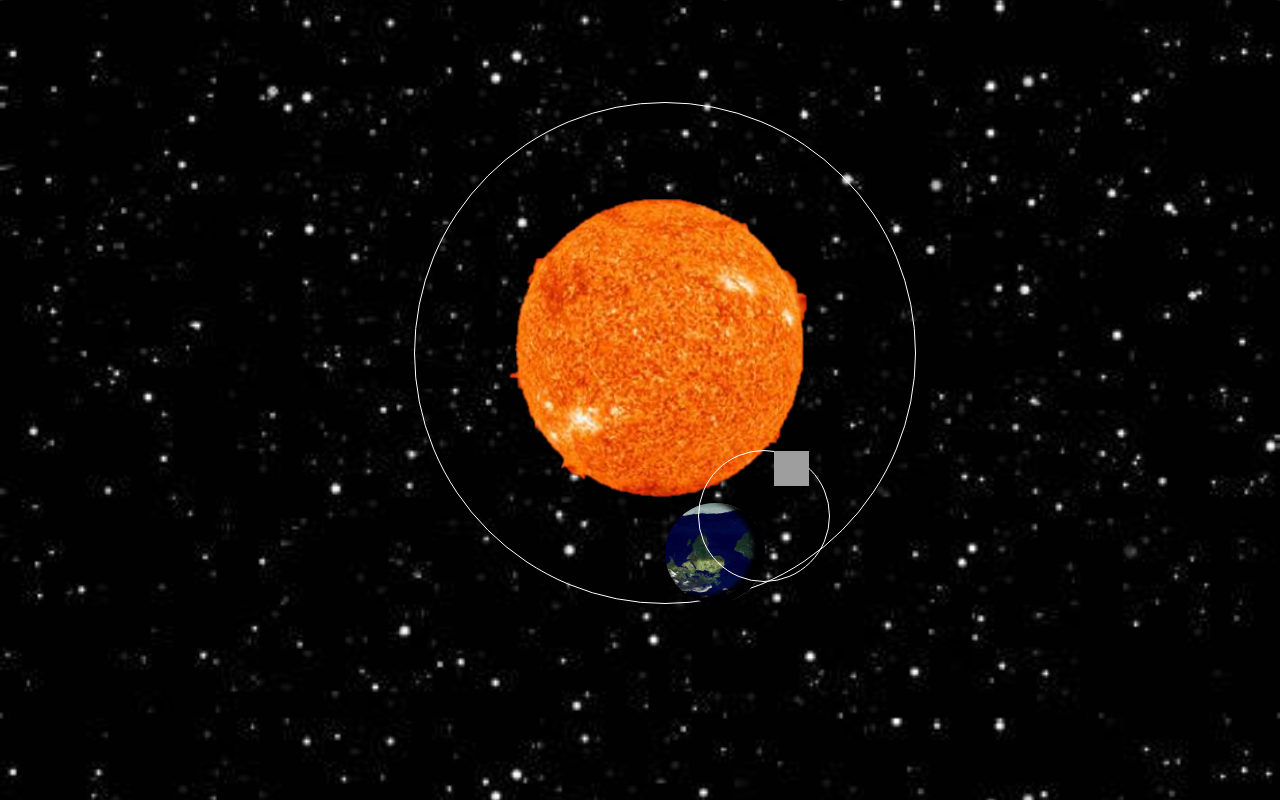
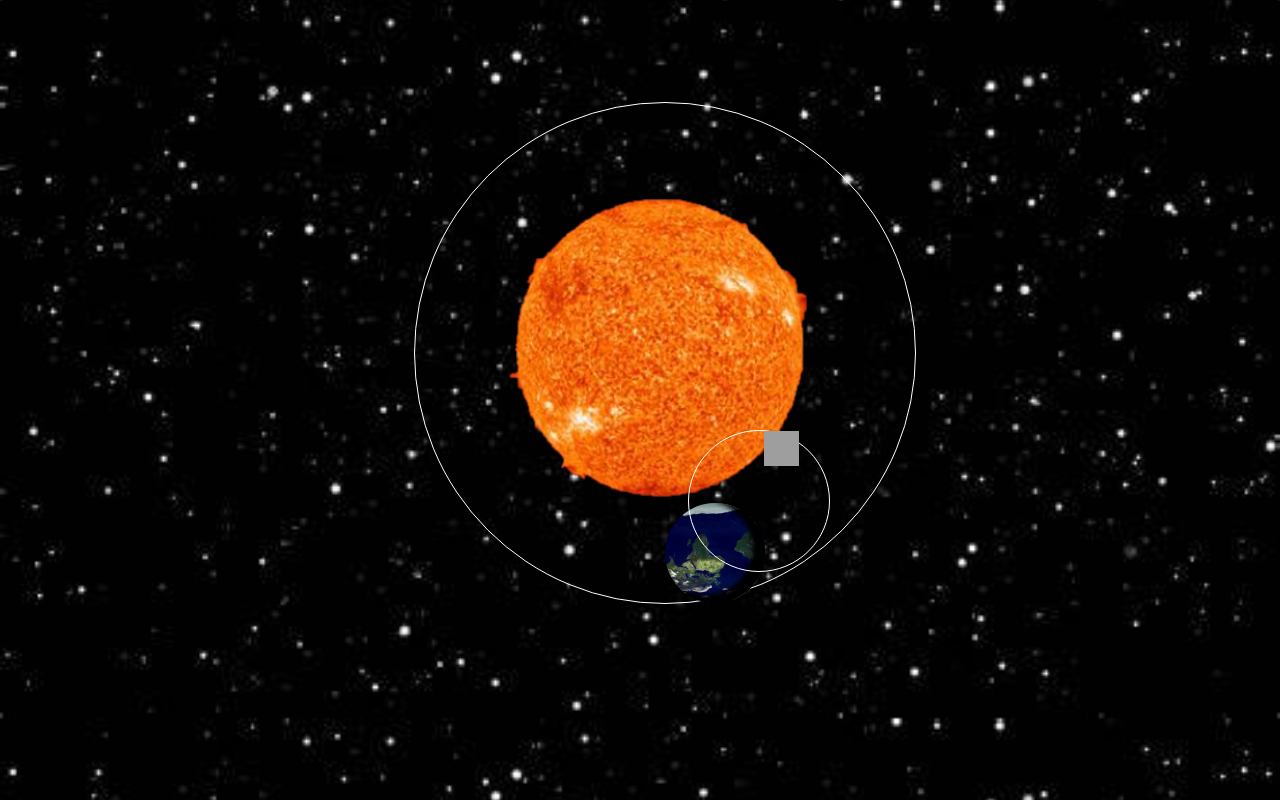
Before and after one commit to StatiXjanus/StatiXjanus.github.io, a plain HTML site: page main/space/Earth-sun/index.html in a window 1280 px wide. Drawn offline with Linux system fonts and the light colour scheme; grey boxes are pictures that could not be loaded; files whose address does not match are found by name.

Commit message:
Update styles.css

```diff
--- a/main/space/Earth-sun/styles.css
+++ b/main/space/Earth-sun/styles.css
@@ -39,10 +39,10 @@ body {
 
 .moon-orbit {
     position: relative;
-    height: 130px;
-    width: 130px;
+    height: 140px;
+    width: 140px;
     margin-left: 85px;
-    margin-top: -79px;
+    margin-top: -69px;
     animation: orbit 10s linear infinite;
 }
 
```
